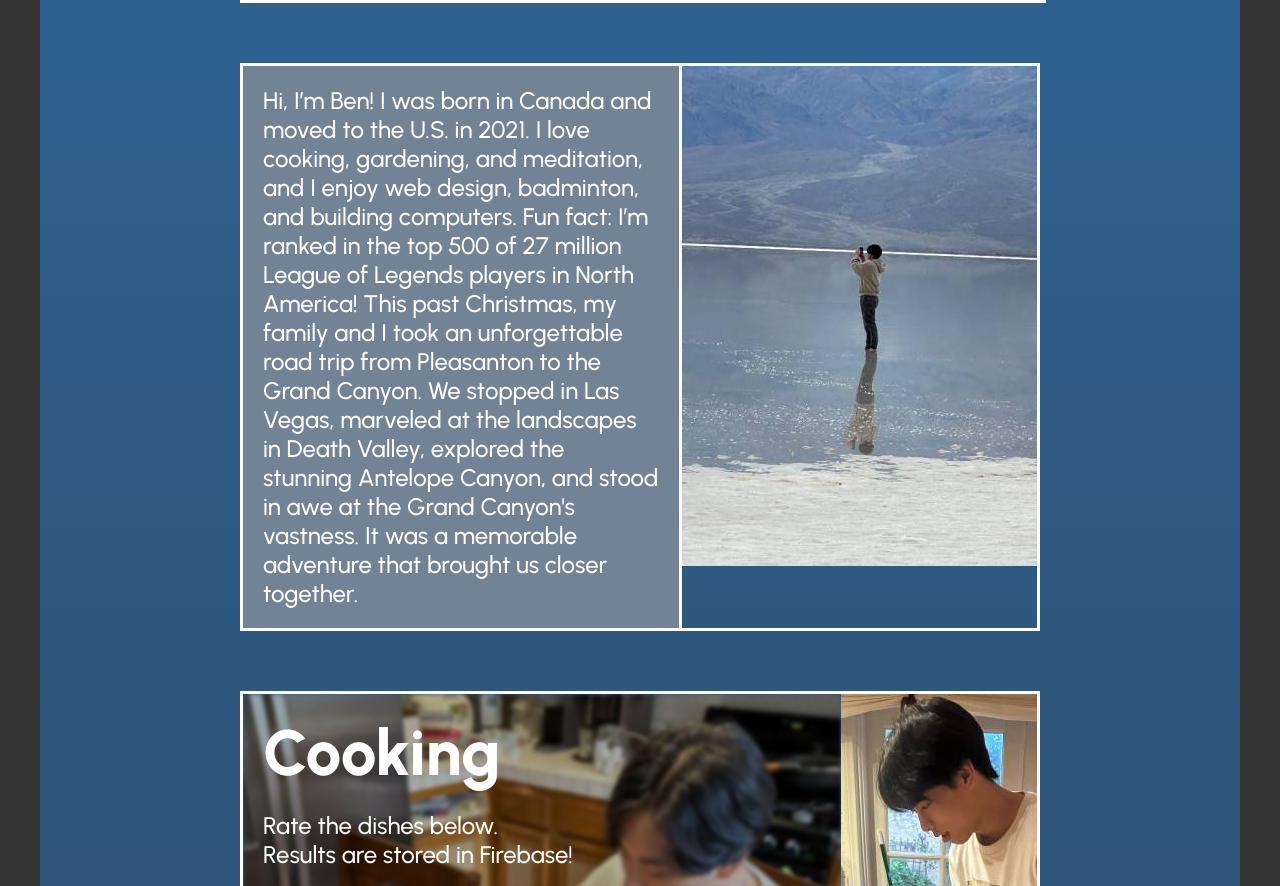
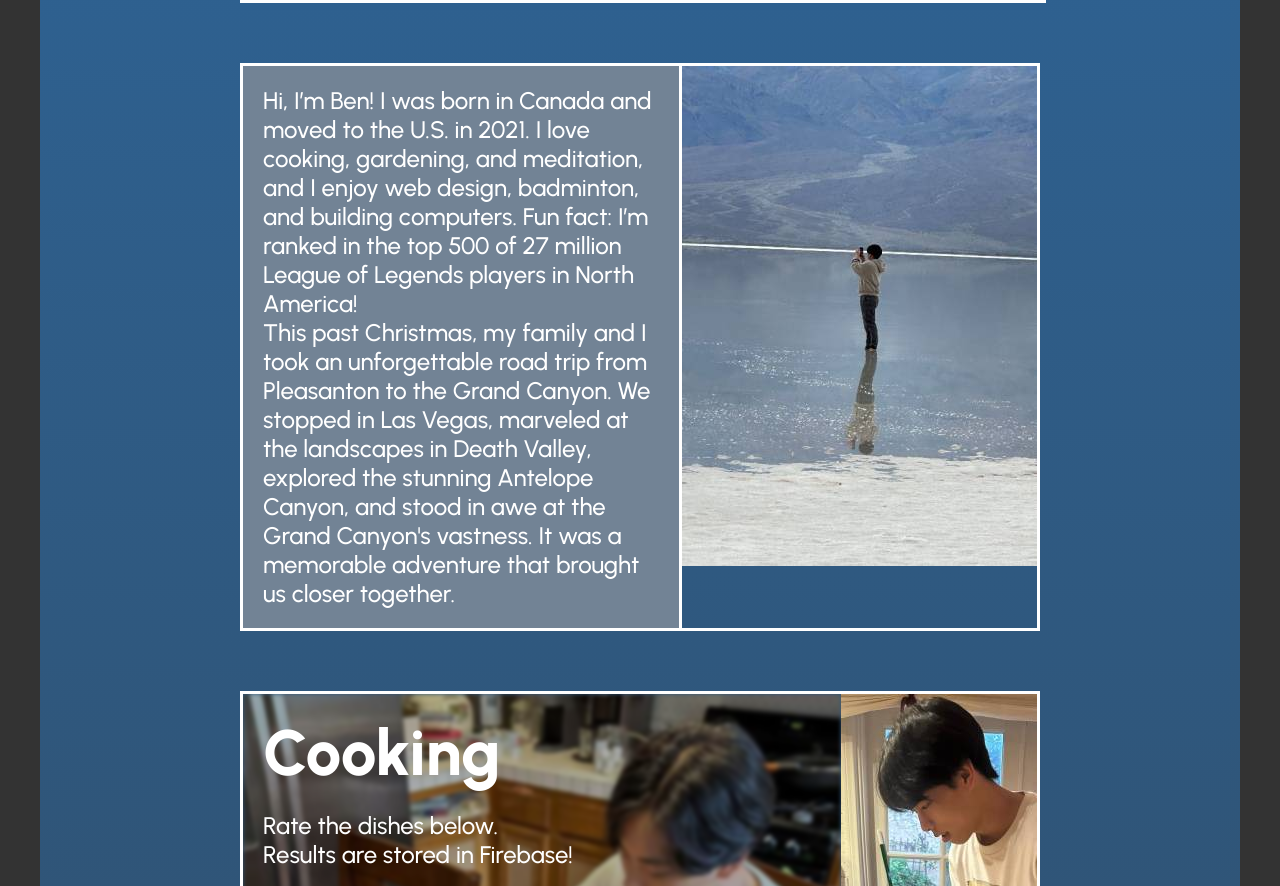
Before and after one commit to yukimajik/ben, a plain HTML site: page index.html in a window 1280 px wide. Shown: the part 829-1715 px from the top of the page. Drawn offline with Linux system fonts and the light colour scheme; no server answers.

Commit message:
Update index.html

```diff
--- a/index.html
+++ b/index.html
@@ -19,7 +19,9 @@
       <div class="section bio">
         <div class="left">
           <div class="text">Hi, I’m Ben! I was born in Canada and moved to the U.S. in 2021. I love cooking, gardening, and meditation, and I enjoy web design, badminton, and building computers. Fun fact: I’m ranked in the top 500 of 27 million League of Legends players in North America!
-            This past Christmas, my family and I took an unforgettable road trip from Pleasanton to the Grand Canyon. We stopped in Las Vegas, marveled at the landscapes in Death Valley, explored the stunning Antelope Canyon, and stood in awe at the Grand Canyon's vastness. It was a memorable adventure that brought us closer together.</div>
+           </div>
+          <div class="text">This past Christmas, my family and I took an unforgettable road trip from Pleasanton to the Grand Canyon. We stopped in Las Vegas, marveled at the landscapes in Death Valley, explored the stunning Antelope Canyon, and stood in awe at the Grand Canyon's vastness. It was a memorable adventure that brought us closer together.
+           </div>
         </div>
         <div class="right">
           <div class="img-view">
```
